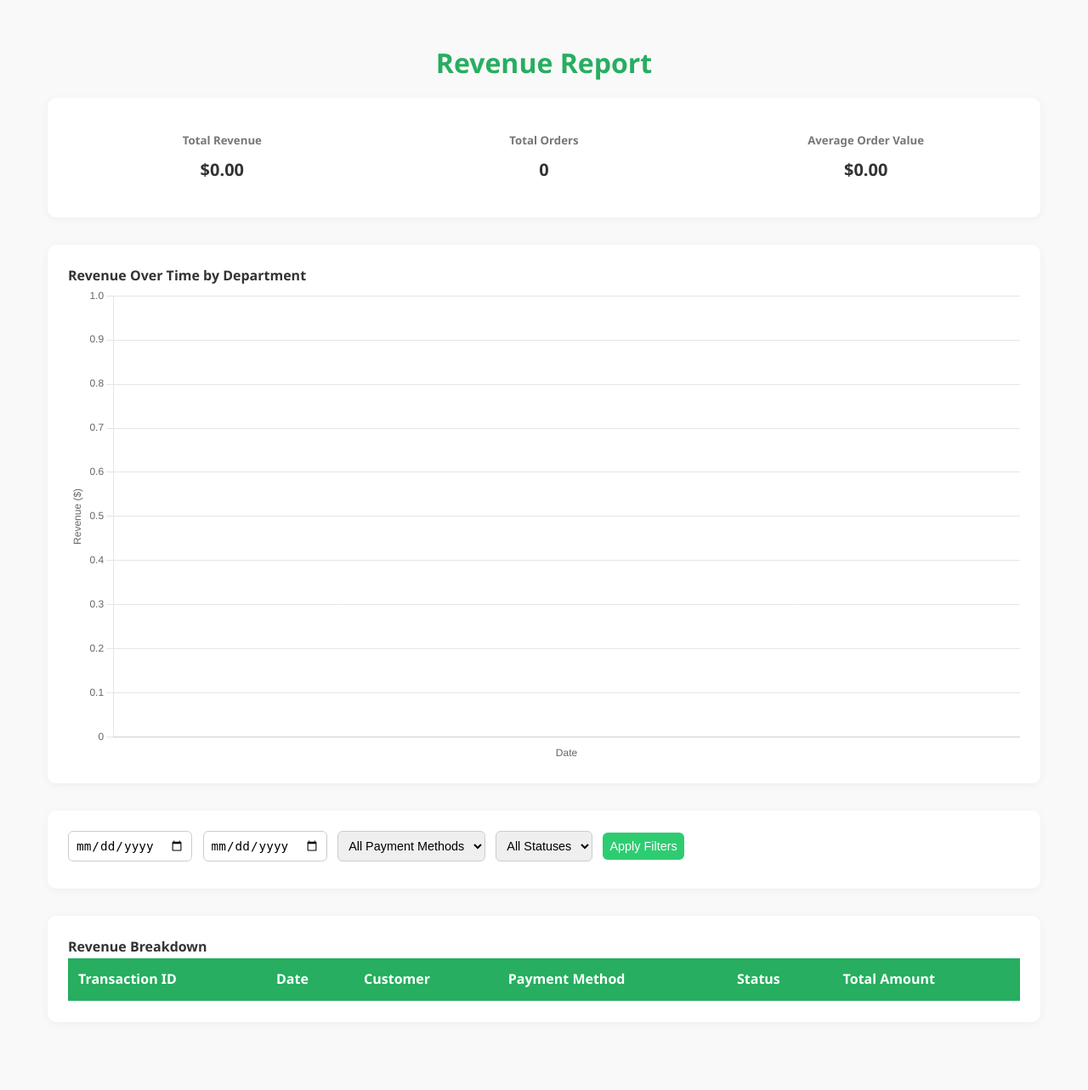
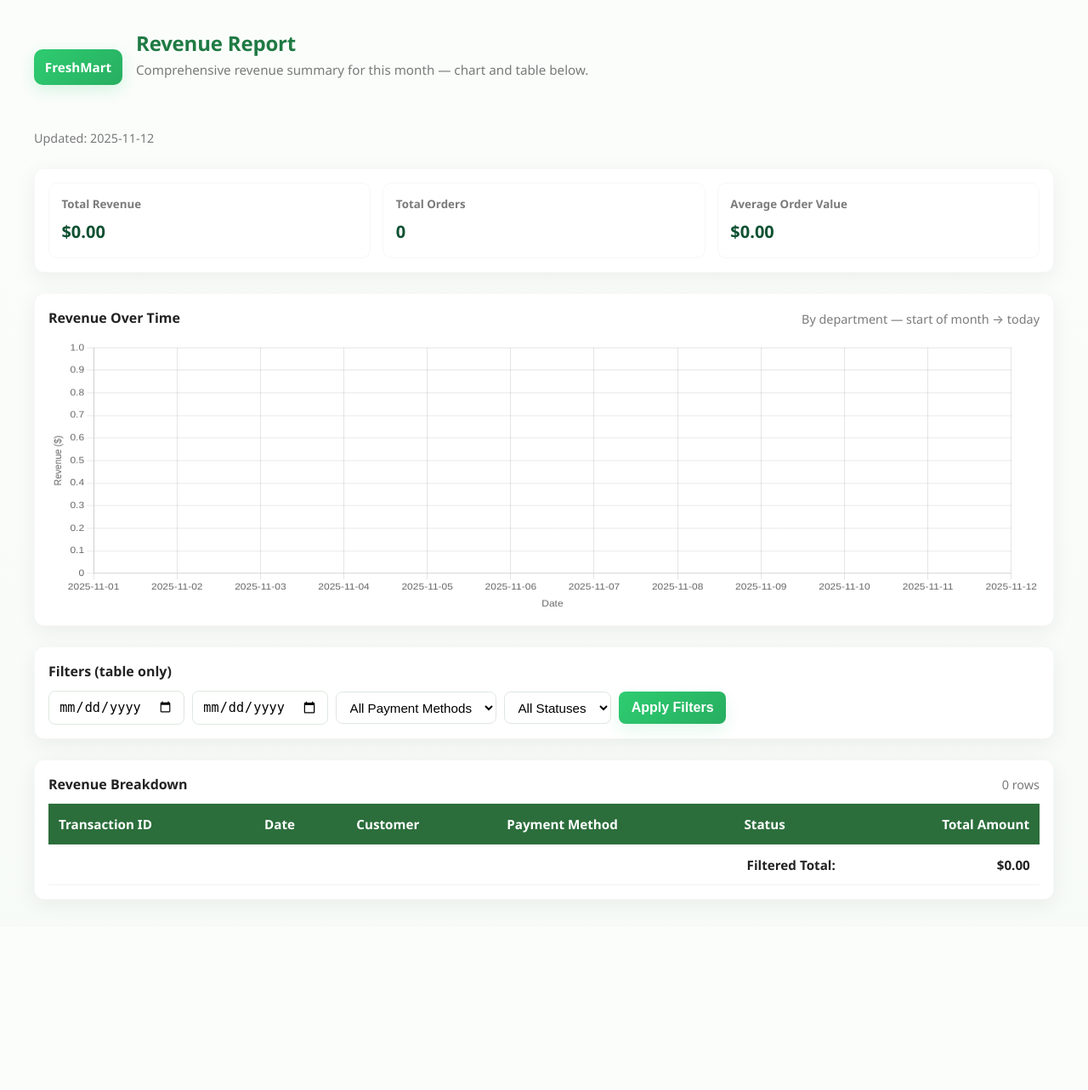
Before and after one commit to Git-cpu17/Point_Of_Sales-system-, a Flask app: page /revenue_report in a window 1280 px wide. Shown: the whole page at 85% size. After the commit the page ends 1062 px from the top, so only its background shows below. Run offline with Flask 3, Linux system fonts and the light colour scheme; data that the repository does not hold is empty; parts of the project's set-up code (start-up, migrations or seed data) failed here and were passed over.

Commit message:
Refactor revenue_report.html for better layout and style
Updated the revenue report template with improved styling, layout changes, and enhanced functionality for displaying revenue data and filters.

```diff
--- a/templates/revenue_report.html
+++ b/templates/revenue_report.html
@@ -1,70 +1,260 @@
 <!DOCTYPE html>
 <html lang="en">
 <head>
-	<meta charset="UTF-8" />
-	<meta name="viewport" content="width=device-width, initial-scale=1.0"/>
+	<meta charset="utf-8" />
+	<meta name="viewport" content="width=device-width,initial-scale=1" />
 	<title>Revenue Report - FreshMart</title>
 	<link rel="stylesheet" href="{{ url_for('static', filename='css/style.css') }}" />
 	<script src="https://cdn.jsdelivr.net/npm/chart.js"></script>
+
 	<style>
 		:root {
 			--primary: #2ecc71;
 			--secondary: #27ae60;
-			--bg-light: #f9f9f9;
-			--text-dark: #333;
-			--text-muted: #777;
-			--radius: 10px;
-			--shadow: 0 2px 10px rgba(0, 0, 0, 0.05);
+			--accent: #e8f9ee;
+			--bg: #f7fbf8;
+			--card: #ffffff;
+			--muted: #7a7a7a;
+			--radius: 12px;
+			--shadow: 0 6px 24px rgba(15,20,10,0.06);
 		}
 
-		body { font-family: 'Segoe UI', Roboto, sans-serif; background: var(--bg-light); color: var(--text-dark); margin: 0; padding: 0; }
-		.container { max-width: 1200px; margin: 2rem auto; padding: 1rem; }
-		h1 { text-align: center; margin-bottom: 1rem; color: var(--secondary); }
-		.filter-section, .kpi-cards, .table-card { background: white; padding: 1.5rem; border-radius: var(--radius); box-shadow: var(--shadow); margin-bottom: 2rem; }
-		.filter-section input, .filter-section select, .filter-section button { padding: 0.5rem; margin-right: 0.5rem; margin-bottom: 0.5rem; border-radius: 6px; border: 1px solid #ccc; font-size: 0.9rem; }
-		.filter-section button { background: var(--primary); color: white; border: none; cursor: pointer; }
-		.filter-section button:hover { background: var(--secondary); }
-		.kpi-cards { display: flex; gap: 1rem; flex-wrap: wrap; justify-content: space-between; }
-		.kpi-card { flex: 1; min-width: 180px; text-align: center; padding: 1rem; }
-		.kpi-card h5 { margin: 0 0 0.5rem 0; color: var(--text-muted); }
-		.kpi-card p { font-size: 1.25rem; font-weight: 700; margin: 0; }
-		table { width: 100%; border-collapse: collapse; }
-		table th, table td { padding: 0.75rem; text-align: left; border-bottom: 1px solid #eee; }
-		table th { background: var(--secondary); color: white; cursor: pointer; }
-		table tr:nth-child(even) { background: #f8f8f8; }
-		table tr:hover { background: #eafaf1; }
+		body {
+			font-family: "Segoe UI", Roboto, system-ui, -apple-system, "Helvetica Neue", Arial;
+			background: linear-gradient(180deg, #fbfdfb 0%, var(--bg) 100%);
+			color: #222;
+			margin: 0;
+			padding: 2rem 1rem;
+			-webkit-font-smoothing: antialiased;
+		}
+
+		.page {
+			max-width: 1200px;
+			margin: 0 auto;
+			display: flex;
+			flex-direction: column;
+			gap: 1.5rem;
+		}
+
+		.title {
+			display: flex;
+			align-items: center;
+			gap: 1rem;
+		}
+
+		.brand-pill {
+			background: linear-gradient(135deg, var(--primary), var(--secondary));
+			color: white;
+			padding: 0.55rem 0.8rem;
+			border-radius: 10px;
+			font-weight: 700;
+			box-shadow: 0 6px 18px rgba(46,204,113,0.18);
+			font-size: 0.95rem;
+		}
+
+		h1 {
+			margin: 0;
+			font-size: 1.5rem;
+			color: #1f7a44;
+			letter-spacing: -0.2px;
+		}
+
+		.subtitle {
+			color: var(--muted);
+			font-size: 0.95rem;
+		}
+
+		.muted {
+			color: var(--muted);
+			font-size: 0.9rem;
+		}
+
+		.card {
+			background: var(--card);
+			border-radius: var(--radius);
+			padding: 1rem;
+			box-shadow: var(--shadow);
+			border: 1px solid rgba(15,20,10,0.03);
+		}
+
+		.kpis {
+			display: flex;
+			gap: 0.9rem;
+			flex-wrap: wrap;
+		}
+
+		.kpi {
+			flex: 1;
+			min-width: 160px;
+			background: linear-gradient(180deg, rgba(255,255,255,0.98), rgba(255,255,255,0.6));
+			border-radius: 10px;
+			padding: 0.9rem;
+			display: flex;
+			flex-direction: column;
+			gap: 0.35rem;
+			transition: transform .18s ease, box-shadow .18s ease;
+			border: 1px solid rgba(0,0,0,0.03);
+		}
+
+		.kpi:hover {
+			transform: translateY(-4px);
+			box-shadow: 0 12px 30px rgba(15,20,10,0.06);
+		}
+
+		.kpi small {
+			color: var(--muted);
+			font-weight: 600;
+		}
+
+		.kpi .value {
+			font-size: 1.25rem;
+			font-weight: 800;
+			color: #0f5132;
+		}
+
+		.chart-card {
+			display: flex;
+			flex-direction: column;
+			gap: 0.75rem;
+		}
+
+		.chart-title {
+			display: flex;
+			justify-content: space-between;
+			align-items: center;
+			gap: 1rem;
+		}
+
+		canvas {
+			width: 100% !important;
+			height: 320px !important;
+			border-radius: 8px;
+		}
+
+		.filters {
+			display: flex;
+			flex-direction: column;
+			gap: 0.6rem;
+		}
+
+		.filter-row {
+			display: flex;
+			flex-wrap: wrap;
+			gap: 0.6rem;
+			align-items: center;
+		}
+
+		input[type="date"], select {
+			padding: 0.55rem 0.7rem;
+			border-radius: 8px;
+			border: 1px solid #dfe7df;
+			background: white;
+			font-size: 0.95rem;
+		}
+
+		.btn {
+			background: linear-gradient(135deg, var(--primary), var(--secondary));
+			color: white;
+			border: none;
+			padding: 0.6rem 0.9rem;
+			border-radius: 8px;
+			cursor: pointer;
+			font-weight: 700;
+			box-shadow: 0 8px 20px rgba(46,204,113,0.12);
+		}
+
+		.btn:active {
+			transform: translateY(1px);
+		}
+
+		table {
+			width: 100%;
+			border-collapse: collapse;
+			font-size: 0.95rem;
+		}
+
+		th {
+			background: linear-gradient(180deg, #2b6e3b, #2b6e3b);
+			color: white;
+			padding: 0.75rem;
+			text-align: left;
+		}
+
+		td {
+			padding: 0.7rem;
+			border-bottom: 1px solid #f0f3f0;
+		}
+
+		tr:nth-child(even) {
+			background: #fbfdfb;
+		}
+
+		.amount {
+			font-weight: 700;
+			color: #114b32;
+		}
+
+		.filtered-total {
+			text-align: right;
+			margin-top: 0.5rem;
+			font-weight: 700;
+			color: #0f5132;
+		}
+
+		@media(max-width: 600px) {
+			.kpis {
+				flex-direction: column;
+			}
+			canvas {
+				height: 220px !important;
+			}
+		}
 	</style>
 </head>
 <body>
-    <div class="container">
+	<div class="page">
+
+		<div class="title">
+			<div class="brand-pill">FreshMart</div>
+			<div>
 				<h1>Revenue Report</h1>
-
-        <!-- KPIs -->
-        <div class="kpi-cards">
-            <div class="kpi-card">
-                <h5>Total Revenue</h5>
-                <p id="totalRevenue">$0.00</p>
-            </div>
-            <div class="kpi-card">
-                <h5>Total Orders</h5>
-                <p id="totalOrders">0</p>
-            </div>
-            <div class="kpi-card">
-                <h5>Average Order Value</h5>
-                <p id="avgOrderValue">$0.00</p>
+				<div class="subtitle">Comprehensive revenue summary for this month — chart and table below.</div>
 			</div>
 		</div>
 
-        <!-- Revenue Chart -->
-        <div class="table-card">
-            <h4>Revenue Over Time by Department</h4>
-            <canvas id="revenueChart" height="150"></canvas>
+		<div class="muted">Updated: <span id="updatedAt"></span></div>
+
+		<div class="card">
+			<div class="kpis">
+				<div class="kpi">
+					<small>Total Revenue</small>
+					<div class="value" id="totalRevenue">$0.00</div>
+				</div>
+				<div class="kpi">
+					<small>Total Orders</small>
+					<div class="value" id="totalOrders">0</div>
+				</div>
+				<div class="kpi">
+					<small>Average Order Value</small>
+					<div class="value" id="avgOrderValue">$0.00</div>
+				</div>
+			</div>
 		</div>
 
-        <!-- Filters -->
-        <div class="filter-section">
-            <input type="date" id="filterStartDate" placeholder="From">
-            <input type="date" id="filterEndDate" placeholder="To">
+		<div class="card chart-card">
+			<div class="chart-title">
+				<strong>Revenue Over Time</strong>
+				<div class="muted">By department — start of month → today</div>
+			</div>
+			<canvas id="revenueChart"></canvas>
+		</div>
+
+		<div class="card">
+			<strong>Filters (table only)</strong>
+			<div class="filters" style="margin-top:0.6rem;">
+				<div class="filter-row">
+					<input id="filterStartDate" type="date" />
+					<input id="filterEndDate" type="date" />
 					<select id="filterPaymentMethod">
 						<option value="">All Payment Methods</option>
 						{% for method in payment_methods %}
@@ -77,13 +267,18 @@
 							<option value="{{ status }}">{{ status }}</option>
 						{% endfor %}
 					</select>
-            <button id="applyFilters">Apply Filters</button>
+					<button id="applyFilters" class="btn">Apply Filters</button>
+				</div>
+			</div>
 		</div>
 
-        <!-- Revenue Table -->
-        <div class="table-card">
-            <h4>Revenue Breakdown</h4>
-            <table>
+		<div class="card">
+			<div style="display:flex;justify-content:space-between;align-items:center;margin-bottom:0.6rem;">
+				<strong>Revenue Breakdown</strong>
+				<div class="muted" id="tableSummary">0 rows</div>
+			</div>
+
+			<table class="revenue">
 				<thead>
 					<tr>
 						<th>Transaction ID</th>
@@ -91,10 +286,16 @@
 						<th>Customer</th>
 						<th>Payment Method</th>
 						<th>Status</th>
-                        <th>Total Amount</th>
+						<th style="text-align:right">Total Amount</th>
 					</tr>
 				</thead>
 				<tbody id="revenueTableBody"></tbody>
+				<tfoot>
+					<tr>
+						<td colspan="5" style="text-align:right; font-weight:bold;">Filtered Total:</td>
+						<td id="filteredTotal" style="text-align:right; font-weight:bold;">$0.00</td>
+					</tr>
+				</tfoot>
 			</table>
 		</div>
 	</div>
@@ -102,111 +303,139 @@
     <script>
         const initialTransactions = {{ transactions|tojson }};
 
+        function toYMD(dateInput) {
+            const dt = new Date(dateInput);
+            if (!isNaN(dt)) return dt.toISOString().split('T')[0];
+            return dateInput;
+        }
+
+        function populateKPIs(transactions) {
+            let totalRevenue = 0;
+            transactions.forEach(t => totalRevenue += parseFloat(t.TotalAmount) || 0);
+            const totalOrders = transactions.length;
+            const avg = totalOrders ? (totalRevenue / totalOrders) : 0;
+
+            document.getElementById('totalRevenue').textContent = `$${totalRevenue.toFixed(2)}`;
+            document.getElementById('totalOrders').textContent = totalOrders;
+            document.getElementById('avgOrderValue').textContent = `$${avg.toFixed(2)}`;
+        }
+
         function populateRevenueData(transactions) {
             const tbody = document.getElementById('revenueTableBody');
             tbody.innerHTML = '';
-			let totalRevenue = 0;
+            let totalFiltered = 0;
 
             transactions.forEach(t => {
-				totalRevenue += parseFloat(t.TotalAmount);
-				tbody.innerHTML += `
-					<tr>
-						<td>${t.TransactionID}</td>
-						<td>${t.TransactionDate}</td>
-						<td>${t.CustomerName}</td>
-						<td>${t.PaymentMethod}</td>
-						<td>${t.OrderStatus}</td>
-						<td>$${parseFloat(t.TotalAmount).toFixed(2)}</td>
-					</tr>`;
+                const amt = parseFloat(t.TotalAmount) || 0;
+                totalFiltered += amt;
+                const tr = document.createElement('tr');
+                tr.innerHTML = `
+                    <td>${t.TransactionID ?? ''}</td>
+                    <td>${toYMD(t.TransactionDate)}</td>
+                    <td>${t.CustomerName ?? ''}</td>
+                    <td>${t.PaymentMethod ?? ''}</td>
+                    <td>${t.OrderStatus ?? ''}</td>
+                    <td style="text-align:right" class="amount">$${amt.toFixed(2)}</td>
+                `;
+                tbody.appendChild(tr);
             });
 
-			const totalOrders = transactions.length;
-			const avgOrderValue = totalOrders ? totalRevenue / totalOrders : 0;
-
-			document.getElementById('totalRevenue').textContent = `$${totalRevenue.toFixed(2)}`;
-			document.getElementById('totalOrders').textContent = totalOrders;
-			document.getElementById('avgOrderValue').textContent = `$${avgOrderValue.toFixed(2)}`;
+            document.getElementById('tableSummary').textContent = `${transactions.length} rows`;
+            document.getElementById('filteredTotal').textContent = `$${totalFiltered.toFixed(2)}`;
         }
 
-		// Initial KPIs and table
-		populateRevenueData(initialTransactions);
+        populateKPIs(initialTransactions || []);
+        populateRevenueData(initialTransactions || []);
+        document.getElementById('updatedAt').textContent = new Date().toISOString().split('T')[0];
 
         document.getElementById('applyFilters').addEventListener('click', async () => {
             const startDate = document.getElementById('filterStartDate').value;
             const endDate = document.getElementById('filterEndDate').value;
             const payment = document.getElementById('filterPaymentMethod').value;
             const status = document.getElementById('filterOrderStatus').value;
+            const adjustedEnd = endDate || null;
 
-			try {
             const res = await fetch("/api/revenue_report", {
                 method: "POST",
                 headers: { "Content-Type": "application/json" },
-					body: JSON.stringify({ start_date: startDate, end_date: endDate, payment_method: payment, order_status: status })
+                body: JSON.stringify({
+                    start_date: startDate || null,
+                    end_date: adjustedEnd || null,
+                    payment_method: payment || null,
+                    order_status: status || null
+                })
             });
             const data = await res.json();
-				populateRevenueData(data.transactions);
-			} catch (err) {
-				console.error('Error fetching revenue data:', err);
+            populateRevenueData(data.transactions || []);
+        });
+
+        let revenueChart;
+
+        function fillMissingDates(labels, datasets) {
+            // Create full date range from first of month to today
+            const start = new Date(new Date().getFullYear(), new Date().getMonth(), 1);
+            const end = new Date();
+            const fullDates = [];
+            for (let dt = new Date(start); dt <= end; dt.setDate(dt.getDate() + 1)) {
+                fullDates.push(dt.toISOString().split('T')[0]);
             }
 
-			fetchChartData();
+            // For each dataset, fill 0 where date missing
+            datasets.forEach(ds => {
+                const newData = fullDates.map(date => {
+                const index = labels.indexOf(date);
+                return index >= 0 ? ds.data[index] : 0;
+                });
+                ds.data = newData;
             });
 
-		const chartColors = ['#2ecc71','#e74c3c','#3498db','#f1c40f','#9b59b6','#1abc9c','#e67e22','#34495e','#95a5a6','#d35400'];
-
-		function assignColors(departments) {
-			const colors = {};
-			departments.forEach((dept, index) => {
-				colors[dept] = chartColors[index % chartColors.length];
-			});
-			return colors;
+            return fullDates;
         }
 
-		let revenueChart;
         async function fetchChartData() {
-			const startDate = document.getElementById('filterStartDate').value;
-			const endDate = document.getElementById('filterEndDate').value;
-			const departments = []; // all departments
-
-			try {
+            const now = new Date();
+            const start = new Date(now.getFullYear(), now.getMonth(), 1);
             const res = await fetch("/api/revenue_report_chart", {
                 method: "POST",
                 headers: { "Content-Type": "application/json" },
-					body: JSON.stringify({ start_date: startDate, end_date: endDate, departments })
+                body: JSON.stringify({
+                start_date: start.toISOString().split('T')[0],
+                end_date: now.toISOString().split('T')[0],
+                departments: []
+                })
             });
-				const data = await res.json();
+            const json = await res.json();
+            const fullLabels = fillMissingDates(json.labels, json.datasets);
+            renderChart(fullLabels, json.datasets);
+        }
+
+        function renderChart(labels, datasets) {
             const ctx = document.getElementById('revenueChart').getContext('2d');
-
             if (revenueChart) revenueChart.destroy();
-
-				const colorMap = assignColors(data.datasets.map(ds => ds.department));
-
+            const chartColors = ['#2ecc71','#e74c3c','#3498db','#f1c40f','#9b59b6','#1abc9c','#e67e22'];
             revenueChart = new Chart(ctx, {
                 type: 'line',
                 data: {
-						labels: data.labels,
-						datasets: data.datasets.map(ds => ({
-							label: ds.department,
-							data: ds.data,
-							borderColor: colorMap[ds.department],
-							backgroundColor: colorMap[ds.department],
+                    labels,
+                    datasets: datasets.map((d,i) => ({
+                        label: d.department,
+                        data: d.data,
+                        borderColor: chartColors[i % chartColors.length],
                         fill: false,
                         tension: 0.2
                     }))
                 },
                 options: {
-						responsive: true,
+                    maintainAspectRatio: false,
                     plugins: { legend: { position: 'top' } },
                     scales: {
-							x: { title: { display: true, text: 'Date' } },
-							y: { title: { display: true, text: 'Revenue ($)' }, beginAtZero: true }
+                        y: { beginAtZero: true, title: { display: true, text: 'Revenue ($)' } },
+                        x: { title: { display: true, text: 'Date' } }
                     }
                 }
             });
-			} catch (err) { console.error('Error fetching chart data:', err); }
         }
 
-		// Initial chart load
         fetchChartData();
     </script>
 </body>
```
Lines whose indentation alone changed are shown as unchanged.
